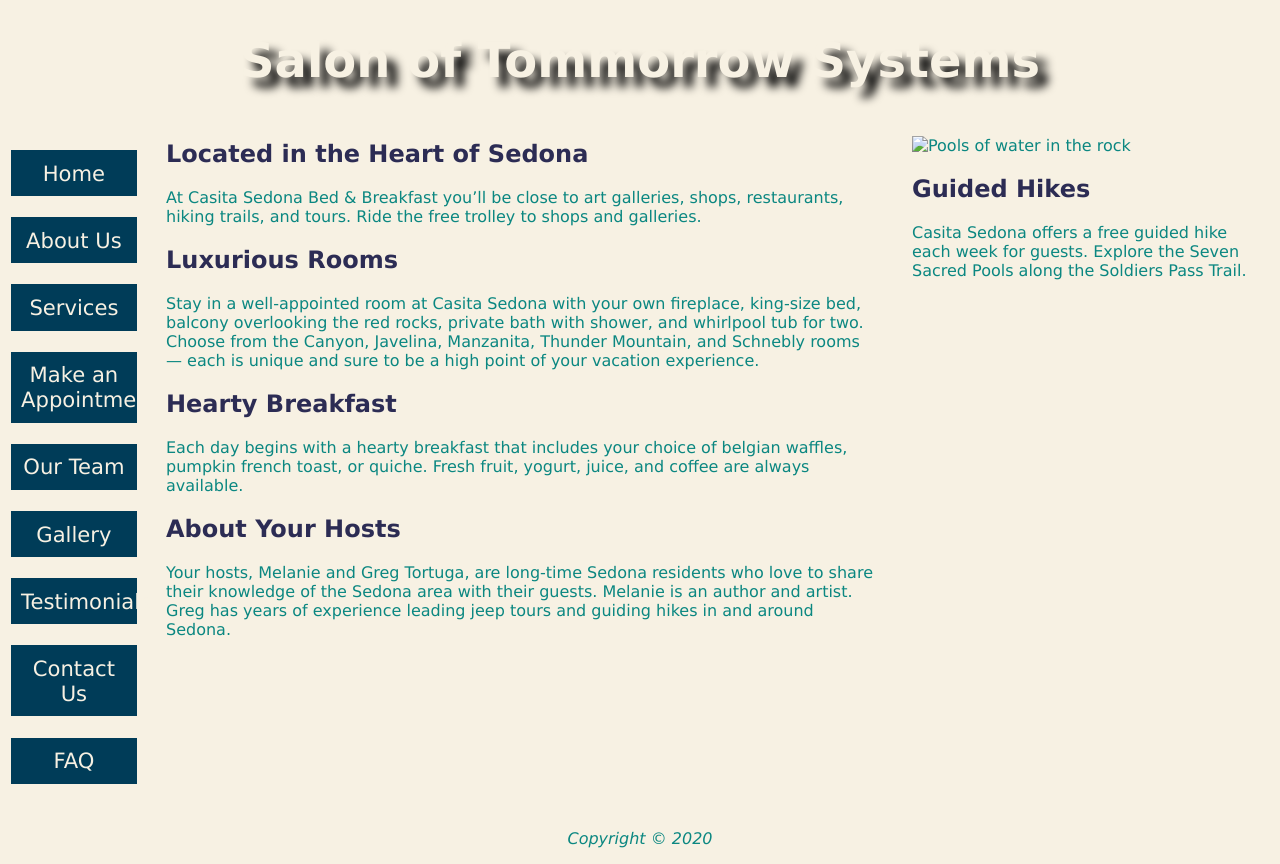
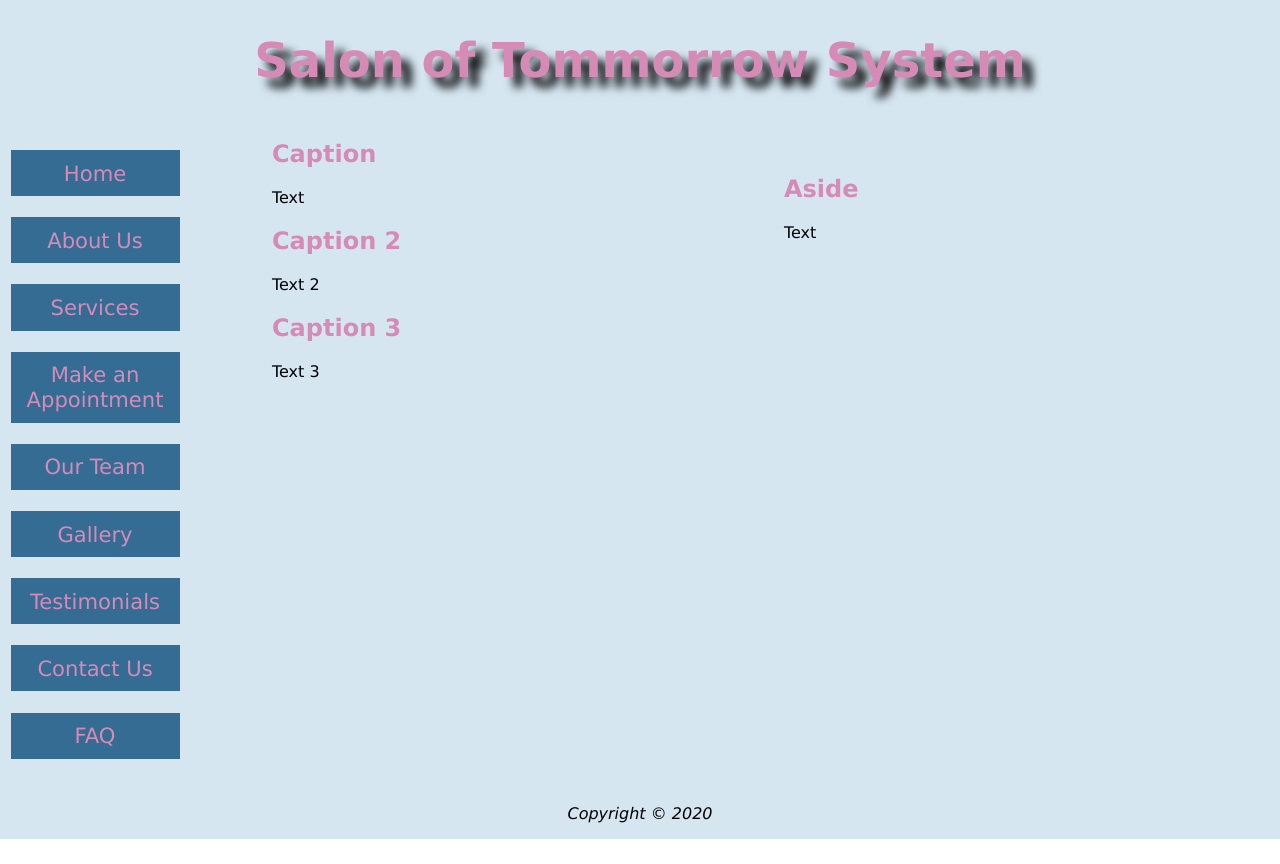
Before and after one commit to Pitbulliator/Salon, a plain HTML site: page index.html in a window 1280 px wide. After the commit the page ends 839 px from the top, so only its background shows below. Drawn offline with Linux system fonts and the light colour scheme.

Commit message:
Update index.html

```diff
--- a/index.html
+++ b/index.html
@@ -1,7 +1,7 @@
 <!DOCTYPE html>
 <html lang="en">
 <head>
-<title>Casita Sedona</title>
+<title>Salon of Tomorrow System</title>
 <meta charset="utf-8">
 <meta name="viewport" content="width=device-width, initial-scale=1.0">
 <style>
@@ -24,8 +24,8 @@ nav    { grid-area: n; }
 main   { grid-area: m; }
 aside  { grid-area: a; }
 footer { grid-area: f; }
-#wrapper {  background-color: #F7F1E3;
-            color: #0B8781;
+#wrapper {  background-color: #d6e6f1;
+            color: #black;
             display: grid;
             grid-template:
 		    "h "
@@ -35,11 +35,11 @@ footer { grid-area: f; }
 
 
 
-h2 { color: #2c2c54; }
+h2 { color: #d68bb7; }
 
 
 h1 { text-align: center;
-     color: #F7F1E3;
+     color: #d68bb7;
 	 font-size: 300%;
      text-shadow: 10px 10px 10px #000000;
 }
@@ -52,20 +52,21 @@ nav ul { padding-left: 0;
 	     justify-content: space-around; }
 nav ul { list-style-type: none; }
 nav li { width: 20%;
-		 min-width: 6em;
+		 min-width: 8em;
 	     font-size: 110%;
 		 text-align: center;
-		 background-color: #003C58;
+		 background-color: #346c94;
 		 margin: .5em;
 		 padding: .5em; }
 nav a { text-decoration: none;}
-nav a:link { color: #F7F1E3; }
-nav a:visited { color: #B9EDF0; }
+nav a:link { color: #d68bb7; }
+nav a:visited { color: #8bd0d6; }
 nav a:hover { color: #FFFFFF; }
 
 aside {  display: none;  padding: 1em;}
 
-main {   padding: 0 1em 1em;    }
+main {   padding: 0 1em 1em;
+         	 }
 
 footer { text-align: center;
 		 font-style: italic;
@@ -82,13 +83,13 @@ footer { text-align: center;
 }
 @media (min-width: 65em) {
 		  nav ul { display: flex;
-	           flex-direction: column;
+	           flex-direction: column ;
 	           flex-wrap: nowrap; }
           #wrapper { grid-template:
 		             " h   h   h"
 					 " n   m   a"
 					 " f   f   f"
-			        / 150px 1fr 30%; }
+			        / 20% 40% 40%; }
 }
 
 
@@ -99,7 +100,7 @@ footer { text-align: center;
 <body>
 <div id="wrapper">
   <header>
-    <h1>Salon of Tommorrow Systems</h1>
+    <h1>Salon of Tommorrow System</h1>
   </header>
   <nav>
     <ul>
@@ -115,19 +116,18 @@ footer { text-align: center;
 	</ul>
    </nav>
     <main>
-	<h2>Located in the Heart of Sedona</h2>
-    <p>At Casita Sedona Bed &amp; Breakfast you&rsquo;ll be close to art galleries, shops, restaurants, hiking trails, and tours. Ride the free trolley to shops and galleries.</p>
-    <h2>Luxurious Rooms </h2>
-    <p>Stay in a well-appointed room at Casita Sedona with your own fireplace, king-size bed, balcony overlooking the red rocks, private bath with shower, and whirlpool tub for two. Choose from the Canyon, Javelina, Manzanita, Thunder Mountain, and Schnebly rooms &mdash; each is unique and sure to be a high point of your vacation experience.</p>
-  	<h2>Hearty Breakfast</h2>
-    <p>Each day begins with a hearty breakfast that includes your choice of belgian waffles, pumpkin french toast, or quiche. Fresh fruit, yogurt, juice, and coffee are always available.</p>
-	<h2>About Your Hosts</h2>
-	<p>Your hosts, Melanie and Greg Tortuga, are long-time Sedona residents who love to share their knowledge of the Sedona area with their guests. Melanie is an author and artist. Greg has years of experience leading jeep tours and guiding hikes in and around Sedona.</p>
+	<h2>Caption</h2>
+    <p>Text</p>
+    <h2>Caption 2</h2>
+    <p>Text 2</p>
+  	<h2>Caption 3</h2>
+    <p>Text 3</p>
+
    </main>
       <aside>
-     <img src="pools.jpg" alt="Pools of water in the rock">
-	 <h2>Guided Hikes</h2>
-	 <p>Casita Sedona offers a free guided hike each week for guests. Explore the Seven Sacred Pools along the Soldiers Pass Trail.</p>
+     <img src="" alt="">
+	 <h2>Aside</h2>
+	 <p>Text</p>
    </aside>
    <footer>Copyright &copy; 2020
    </footer>
```
